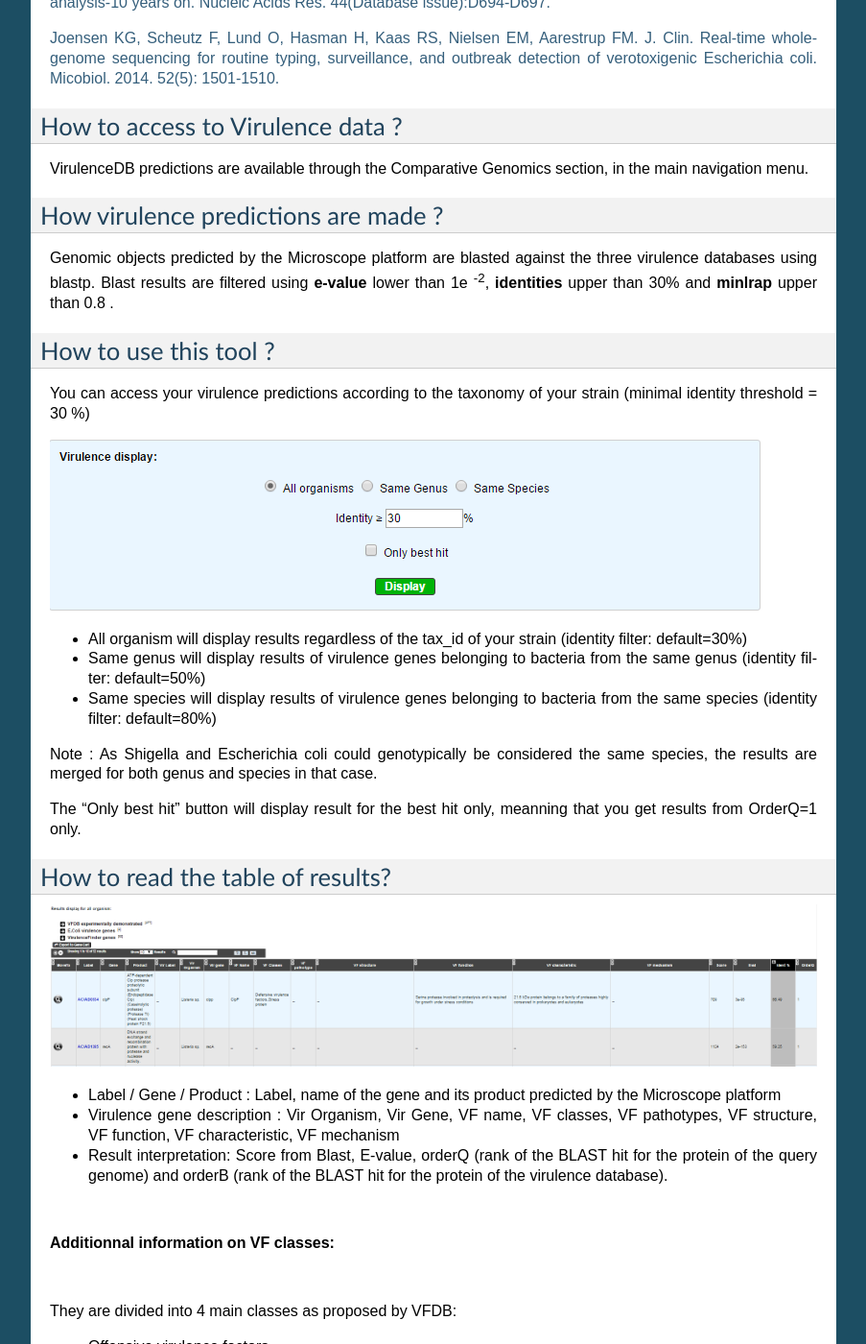
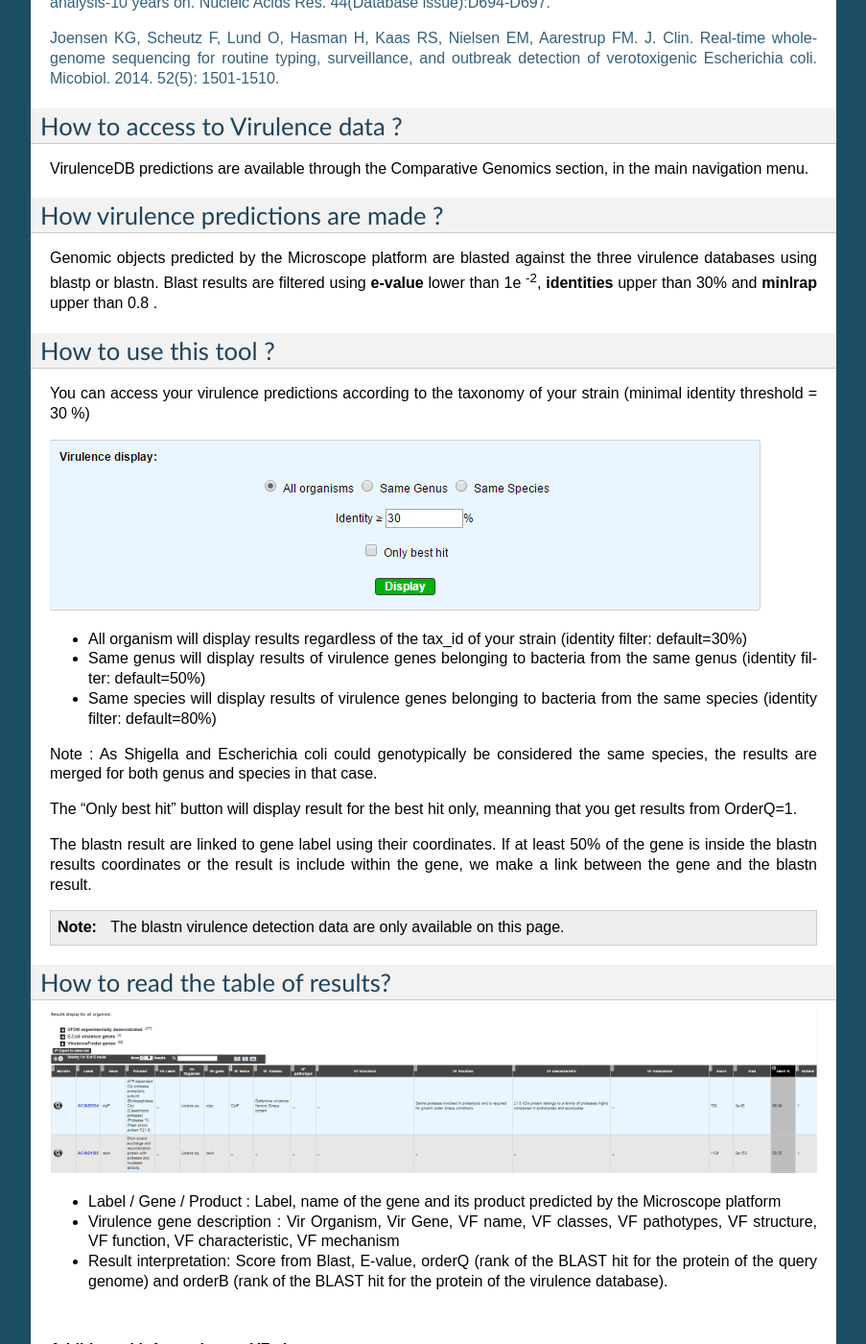
Before and after one commit to labgem/microscope-user-doc, a Sphinx documentation site: the page built from docs/content/compgenomics/virulence.rst, in a window 1280 px wide and 1400 px high, scrolled down 624 px. Shown: the whole window at 96% size, without its empty margins (198-1101 px from the left). Built offline with Sphinx 7.4.7, drawn with Linux system fonts in a browser that asks for light colours; formulas are drawn with MathJax 3.

Commit message:
Update virulence.rst

```diff
--- a/docs/content/compgenomics/virulence.rst
+++ b/docs/content/compgenomics/virulence.rst
@@ -39,7 +39,7 @@
 How virulence predictions are made ?
 -------------------------------------------------------
 
-Genomic objects predicted by the Microscope platform are blasted against the three virulence databases using blastp.
+Genomic objects predicted by the Microscope platform are blasted against the three virulence databases using blastp or blastn.
 Blast results are filtered using **e-value** lower than 1e :sup:`-2`, **identities** upper than 30% and **minlrap** upper than 0.8 .
 
 
@@ -60,7 +60,12 @@
 Note : As Shigella and Escherichia coli could genotypically be considered the same species, the results are merged for both genus and species in that case.
 
 
-The "Only best hit" button will display result for the best hit only, meanning that you get results from OrderQ=1 only.
+The "Only best hit" button will display result for the best hit only, meanning that you get results from OrderQ=1.
+
+The blastn result are linked to gene label using their coordinates. If at least 50% of the gene is inside the blastn results coordinates or the result is include within the gene, we make a link between the gene and the blastn result.
+
+.. Note:: The blastn virulence detection data are only available on this page.
+
 
 How to read the table of results?
 -------------------------------------------------------
```
